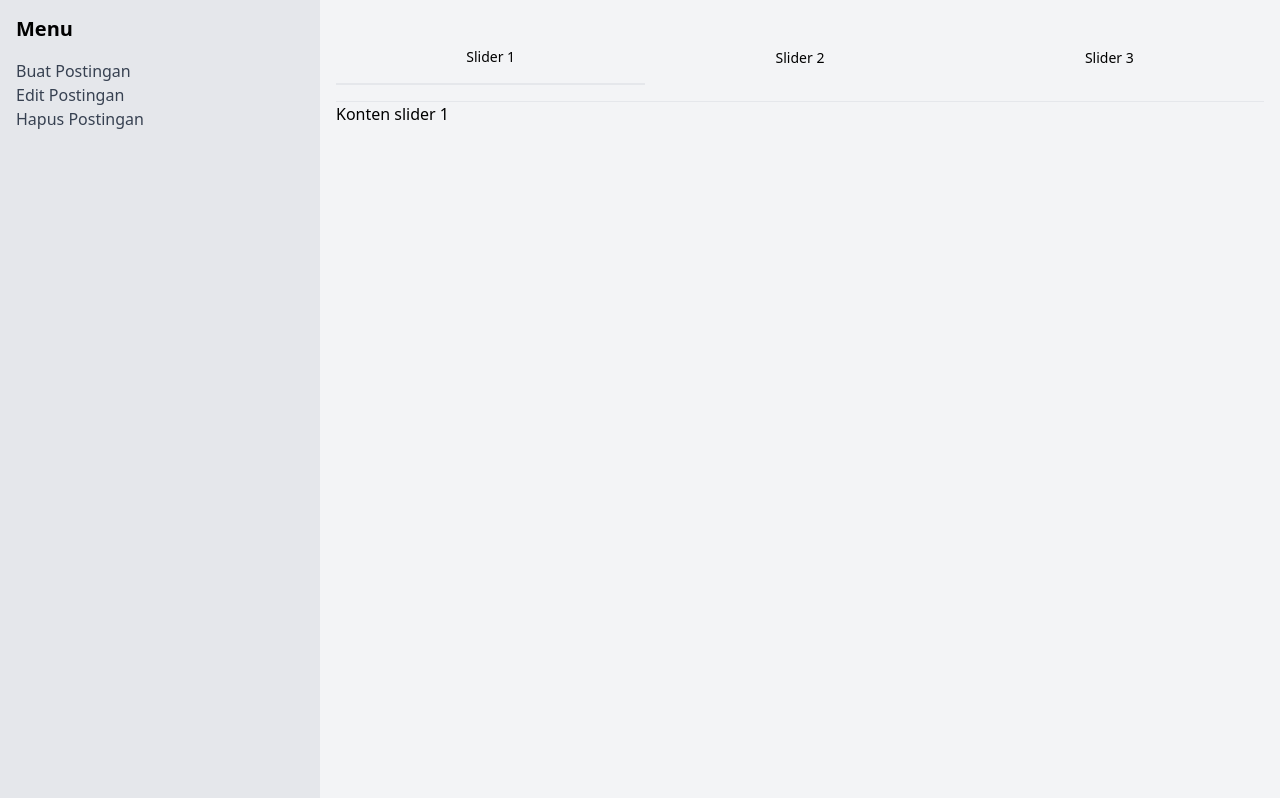
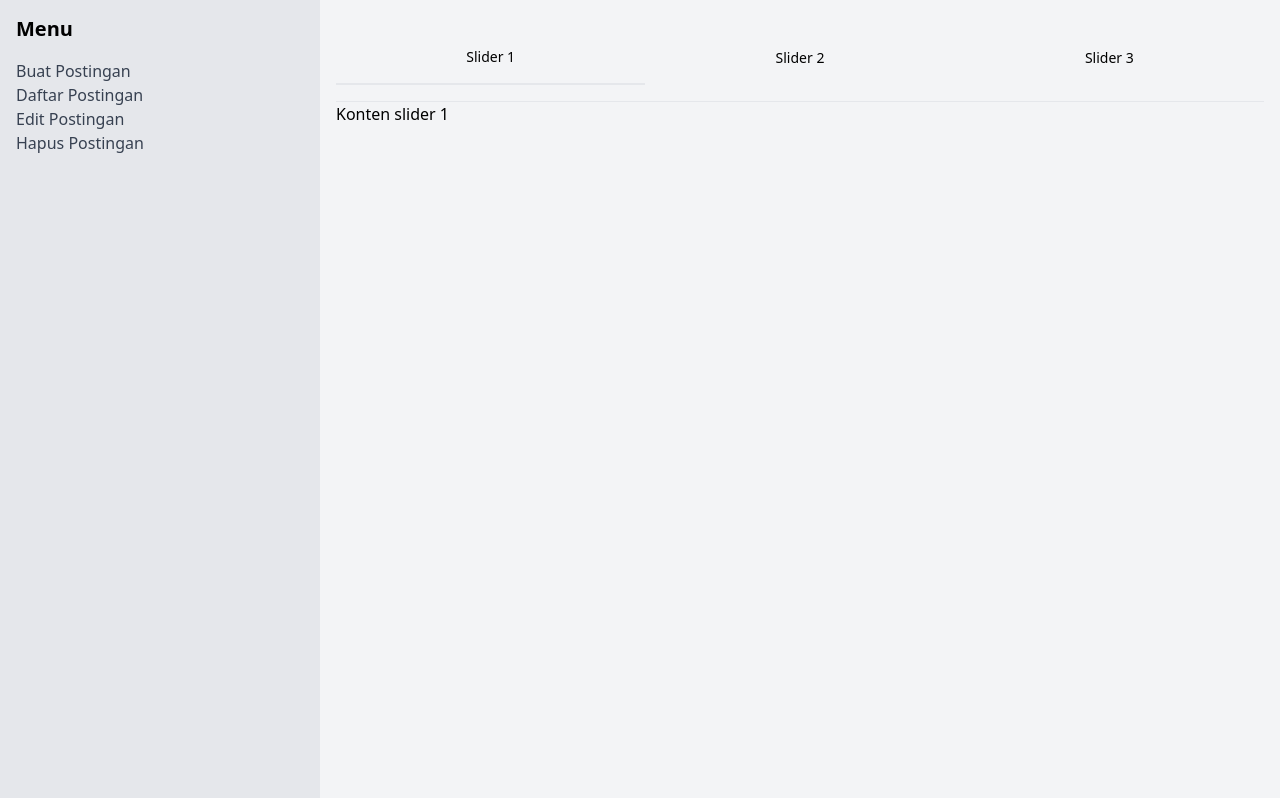
Before and after one commit to thejgdt/NativeCMS, a PHP site: page / in a window 1280 px wide. Shown: the part 65-863 px from the top of the page. Run offline with PHP 8.4, Linux system fonts and the light colour scheme; the visitor is signed in with stand-in values (Sample User, id 1).

Commit message:
feat: add show posts function to the sidebar menu

```diff
--- a/sidebar.php
+++ b/sidebar.php
@@ -2,6 +2,7 @@
     <h2 class="text-xl font-semibold mb-4">Menu</h2>
     <ul>
         <li><a href="form_submit_post.php" class="text-gray-700 hover:text-gray-900">Buat Postingan</a></li>
+        <li><a href="show_post.php" class="text-gray-700 hover:text-gray-900">Daftar Postingan</a></li>
         <li><a href="form_edit_post.php" class="text-gray-700 hover:text-gray-900">Edit Postingan</a></li>
         <li><a href="form_hapus_post.php" class="text-gray-700 hover:text-gray-900">Hapus Postingan</a></li>
         <!-- Tambahkan lebih banyak menu sesuai kebutuhan -->
```
